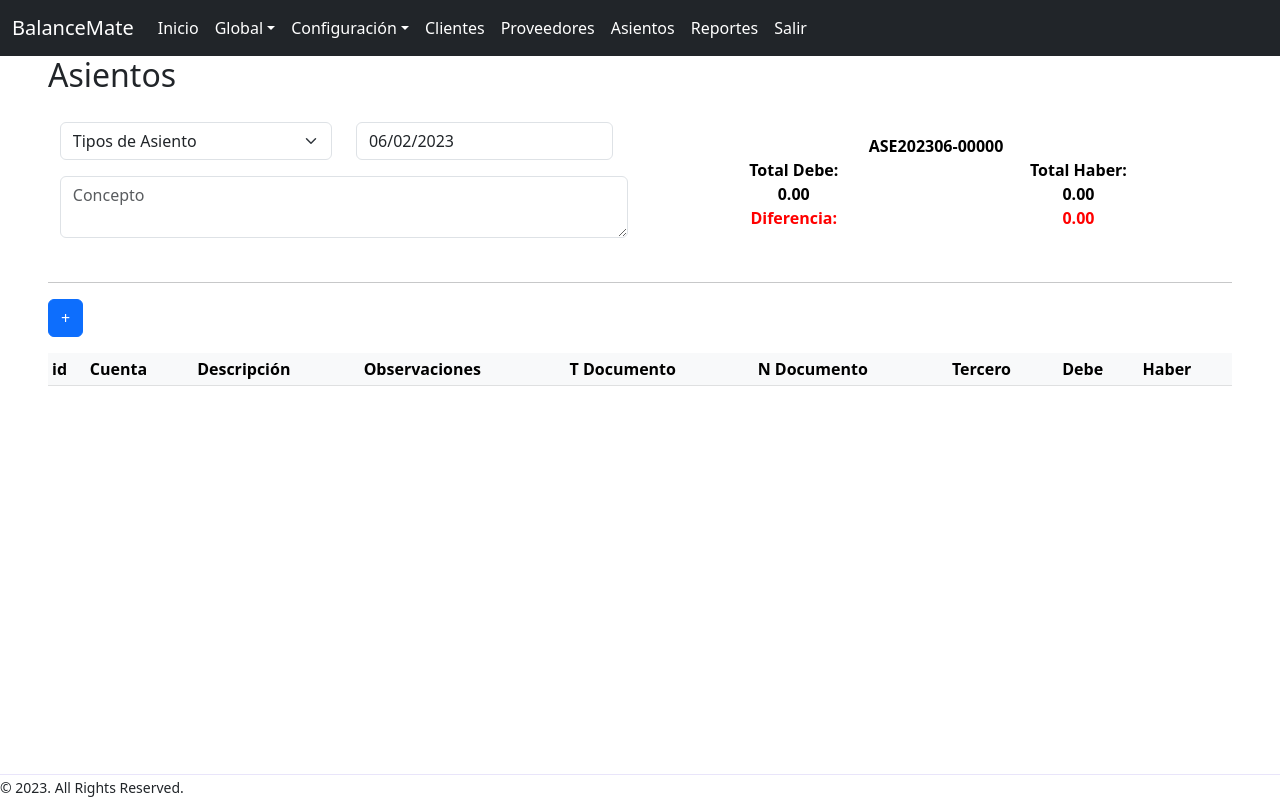
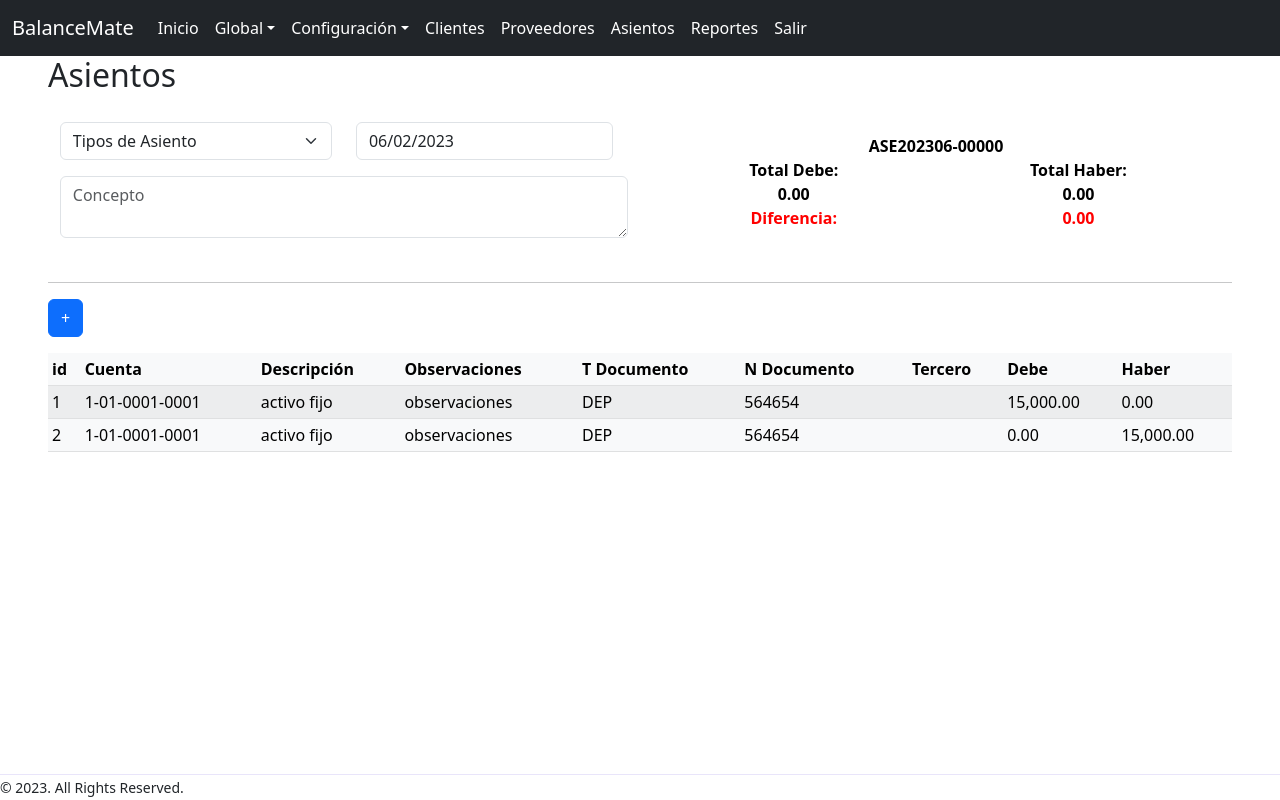
Before and after one commit to rbrenesr/p-BalanceMate, a React (Vite) app: page /asientos in a window 1280 px wide. Built offline with nearby package versions, Linux system fonts and the light colour scheme.

Commit message:
save: AsientoDetItem [rb]

```diff
--- a/src/site/asientos/components/AsientoDet.jsx
+++ b/src/site/asientos/components/AsientoDet.jsx
@@ -1,5 +1,32 @@
+import { lastDayOfDecade, lastDayOfISOWeek } from "date-fns/esm"
+import { AsientosDetItem } from "./AsientosDetItem"
 
 export const AsientoDet = () => {
+
+    const lineas = [
+        {
+            "id": "1",
+            "cuenta": "1-01-0001-0001",
+            "descripcion": "activo fijo",
+            "observaciones": "observaciones",
+            "tDocumento": "DEP",
+            "nDocumentor": "564654",
+            "tercero": "",
+            "debe": "15,000.00",
+            "haber": "0.00",
+        },
+        {
+            "id": "2",
+            "cuenta": "1-01-0001-0001",
+            "descripcion": "activo fijo",
+            "observaciones": "observaciones",
+            "tDocumento": "DEP",
+            "nDocumentor": "564654",
+            "tercero": "",
+            "debe": "0.00",
+            "haber": "15,000.00",
+        },
+    ]
 
     return (
         <>
@@ -19,6 +46,14 @@ export const AsientoDet = () => {
                 </thead>
                 <tbody>
 
+                {
+                        lineas.map((l) => (
+                            <AsientosDetItem
+                                key={l.id}
+                                lineaAsiento={l}
+                            />
+                        ))
+                    }
 
                 </tbody>
             </table>
--- /dev/null
+++ b/src/site/asientos/components/AsientosDetItem.jsx
@@ -0,0 +1,52 @@
+import Swal from "sweetalert2";
+
+export const AsientosDetItem = ({lineaAsiento,}) => {
+
+
+  // const onEditAsiento = (asiento) => {
+  //   handleEditAsiento(asiento.id);
+  // }
+
+  // const onDeleteAsiento = (asiento) => {
+
+  //   Swal.fire({
+  //     title: 'Confirmación!',
+  //     text: `Va a elimianr el cliente:  ${asiento.numero}`,
+  //     icon: 'warning',
+  //     showConfirmButton: true,
+  //     showCancelButton: true,
+  //     confirmButtonText: "Eliminar",
+  //     cancelButtonText: "Cancelar",
+  //   }
+  //   ).then((result) => {
+  //     /* Read more about isConfirmed, isDenied below */
+  //     if (result.isConfirmed) {
+
+  //       handleDeleteAsiento(asiento.id);
+  //       Swal.fire('Registro eliminado con exito.', '', 'success');
+
+  //     } else
+  //       Swal.fire(' Cancelado', '', 'error')
+
+  //   });
+  // }
+
+  return (
+    <>
+      <tr>
+        <td>{lineaAsiento.id} </td>
+        <td>{lineaAsiento.cuenta}</td>
+        <td>{lineaAsiento.descripcion}</td>
+        <td>{lineaAsiento.observaciones}</td>
+        <td>{lineaAsiento.tDocumento}</td>
+        <td>{lineaAsiento.nDocumentor}</td>
+        <td>{lineaAsiento.tercero}</td>
+        <td>{lineaAsiento.debe}</td>
+        <td>{lineaAsiento.haber}</td>
+        {/* <td><button className="btn btn-warning" onClick={c => onEditAsiento(asiento)}></button></td>
+        <td><button className="btn btn-danger" onClick={c => onDeleteAsiento(asiento)}></button></td> */}
+        {/* <td><button className="btn btn-danger" onClick={ id => handleDeleteAsientos(asientos.id) }>x</button></td> */}
+      </tr>
+    </>
+  )
+}
--- a/src/site/asientos/components/index.js
+++ b/src/site/asientos/components/index.js
@@ -5,3 +5,4 @@ export * from './AsientoEnc';
 export * from './AsientoDet';
 export * from './TiposDeAsiento';
 export * from './TotalAsiento';
+export * from './AsientosDetItem';
```
